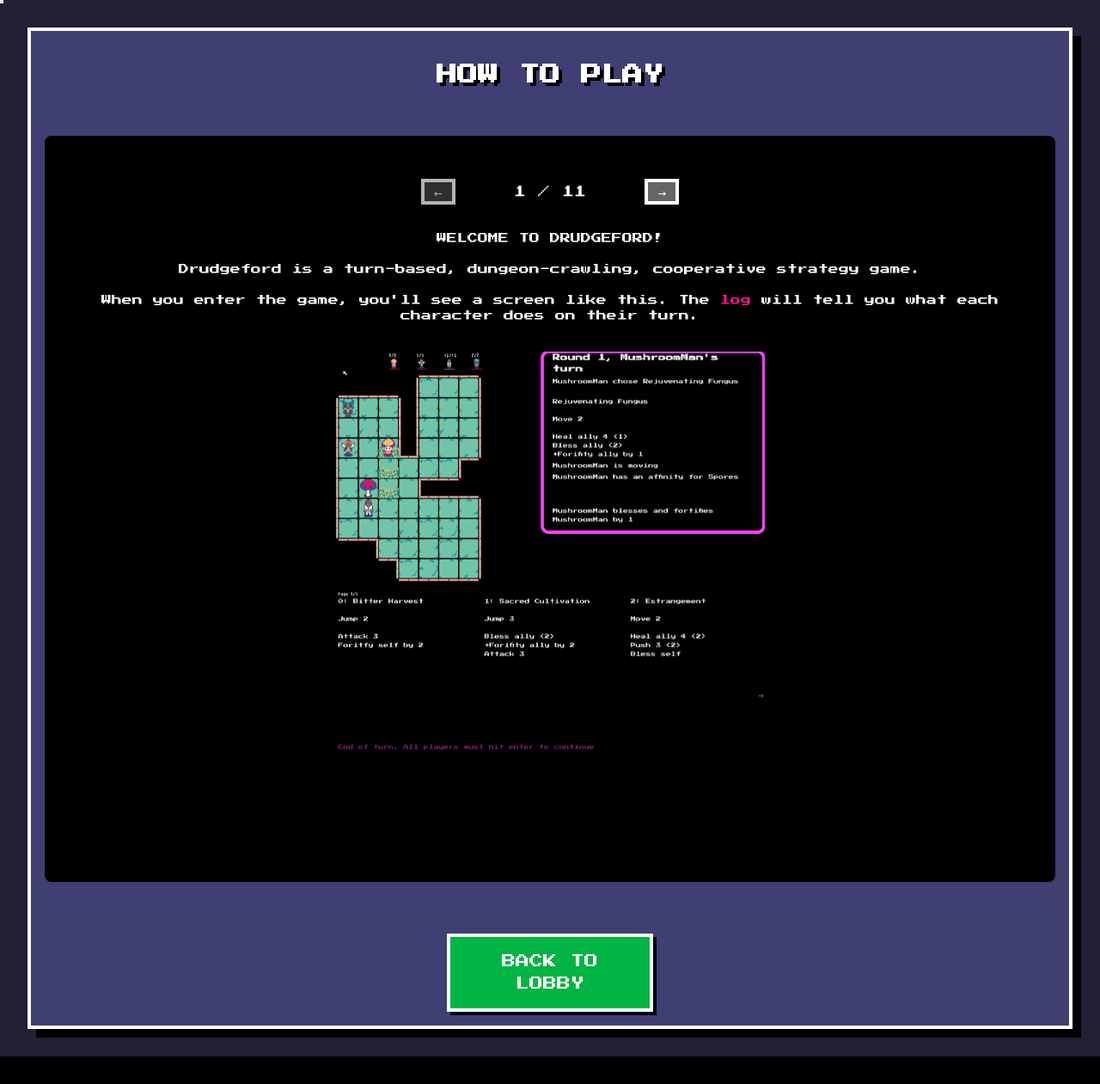
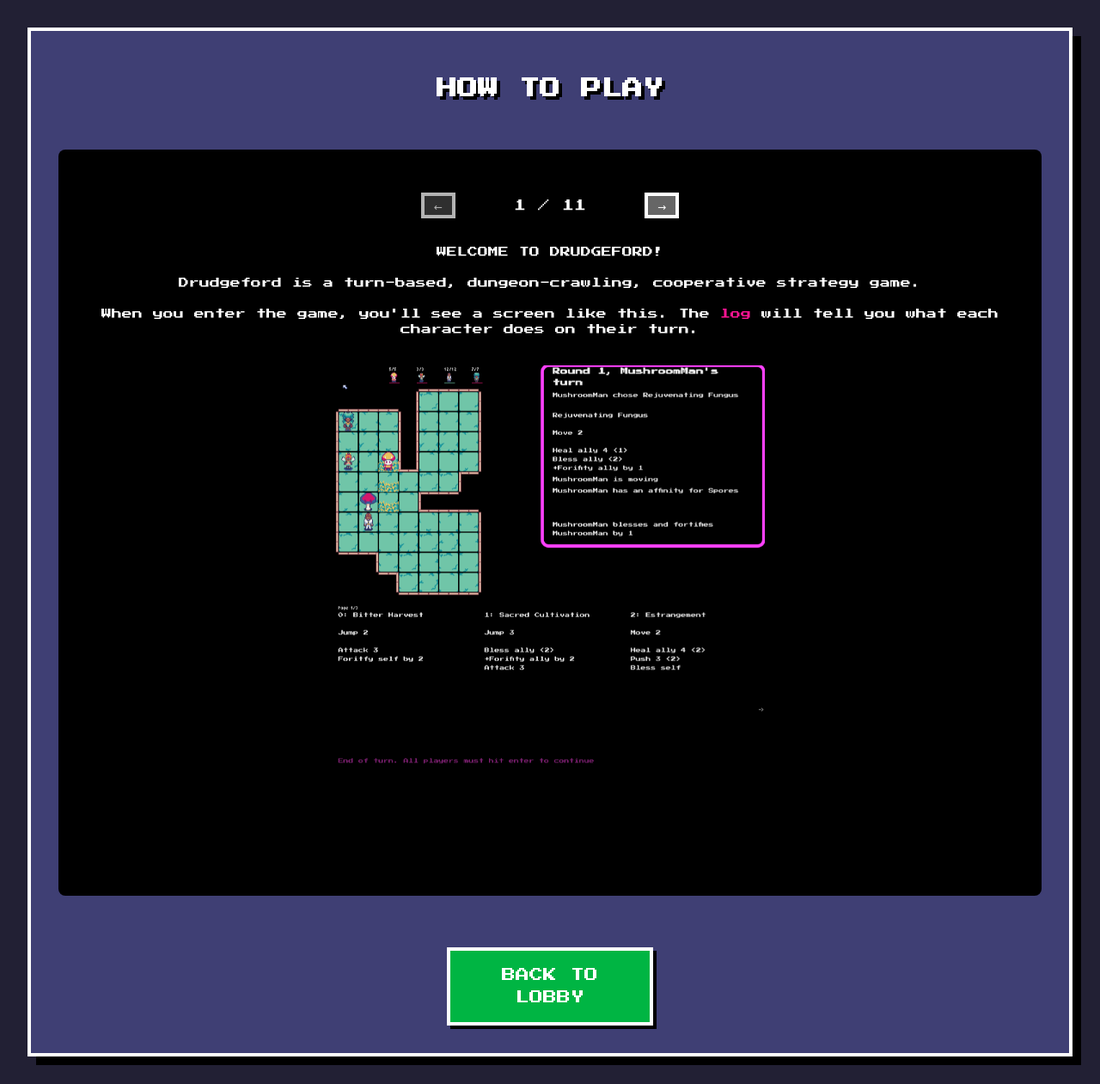
Before and after one commit to k-reddy/drudgeford, a Flask app: page /tutorial in a window 1280 px wide. Shown: the whole page at 86% size. Before the commit the page ends 1229 px from the top, so only its background shows below. Run offline with Flask 3, Linux system fonts and the light colour scheme.

Commit message:
fixing tutorial layout

```diff
--- a/Gloomhaven/executable/lobby.py
+++ b/Gloomhaven/executable/lobby.py
@@ -413,7 +413,7 @@ TUTORIAL_HTML = """
     </script>
 </head>
 <body>
-    <div class="container">
+    <div class="tutorial-container">
         <h1>HOW TO PLAY</h1>
 
         <div class="tutorial-content">
--- a/Gloomhaven/executable/static/styles.css
+++ b/Gloomhaven/executable/static/styles.css
@@ -18,6 +18,19 @@ body {
     flex-direction: column;
     align-items: center;
     padding: 1rem;
+}
+
+.tutorial-container {
+    max-width: none;
+    margin: 0;
+    background-color: #3f3f74;
+    border: 4px solid #fff;
+    box-shadow: 10px 10px 0px #000;
+    height: 100%;
+    display: flex;
+    flex-direction: column;
+    align-items: center;
+    padding: 2rem;
 }
 
 h1 {
--- a/Gloomhaven/executable/styles.css
+++ b/Gloomhaven/executable/styles.css
@@ -18,6 +18,19 @@ body {
     flex-direction: column;
     align-items: center;
     padding: 1rem;
+}
+
+.tutorial-container {
+    max-width: none;
+    margin: 0;
+    background-color: #3f3f74;
+    border: 4px solid #fff;
+    box-shadow: 10px 10px 0px #000;
+    height: 100%;
+    display: flex;
+    flex-direction: column;
+    align-items: center;
+    padding: 2rem;
 }
 
 h1 {
```
